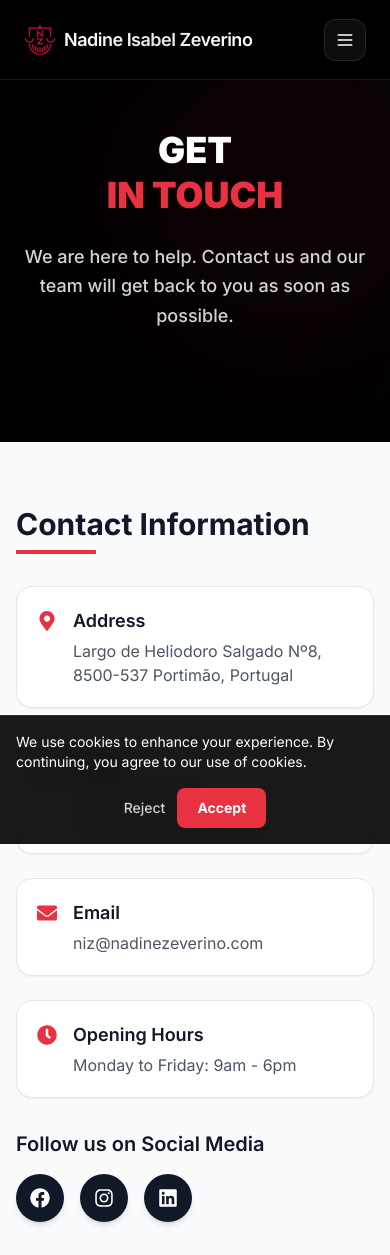
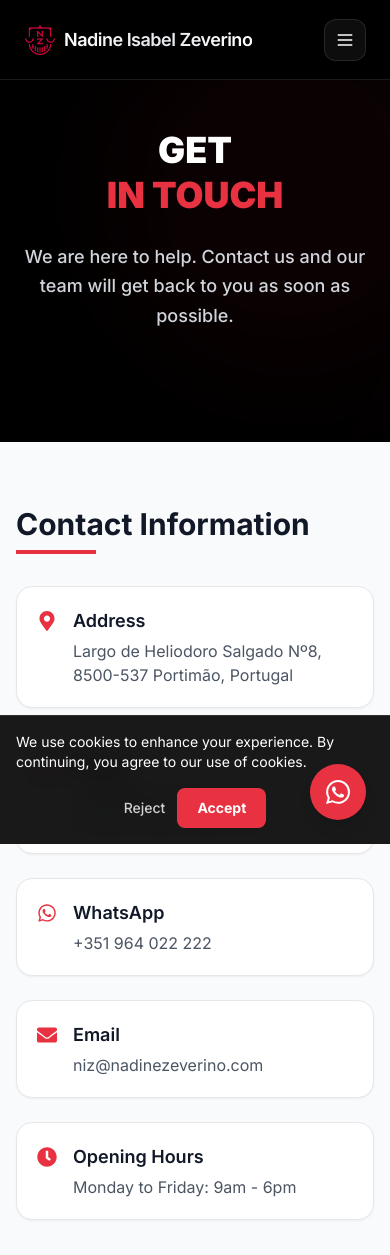
Before and after one commit to fabiodias1986/nadine-zeverino, a Next.js app: page /en/contact in a window 390 px wide. Shown: the top 1255 px of the page. Built offline with nearby package versions, Linux system fonts and the light colour scheme.

Commit message:
whatsapp

```diff
--- a/src/app/[locale]/contact/page.tsx
+++ b/src/app/[locale]/contact/page.tsx
@@ -22,7 +22,7 @@
     alternates: {
       canonical: canonicalUrl,
       languages: {
-        pt: `${siteUrl}/pt/contactos`,
+        pt: `${siteUrl}/pt/contact`,
         en: `${siteUrl}/en/contact`,
         nl: `${siteUrl}/nl/contact`,
       },
--- a/src/app/[locale]/layout.tsx
+++ b/src/app/[locale]/layout.tsx
@@ -9,7 +9,7 @@
 import { notFound } from 'next/navigation';
 import GoogleAnalytics from '@/components/GoogleAnalytics'
 import CookieBanner from '@/components/CookieBanner';
-
+import WhatsappButton from '@/components/WhatsappButton';
 
 const inter = Inter({ subsets: ["latin"] });
 
@@ -133,6 +133,7 @@
           />
         )}
         <CookieBanner />
+        <WhatsappButton />
           <Footer />
         </NextIntlClientProvider>
       </body>
--- /dev/null
+++ b/src/components/WhatsappButton.tsx
@@ -0,0 +1,31 @@
+// components/WhatsAppButton.tsx
+'use client';
+
+import Link from 'next/link';
+
+export default function WhatsAppButton() {
+  const phoneNumber = '351964022222';
+  const message = encodeURIComponent('Olá, Gostaria de agendar uma consulta.');
+
+  return (
+    <div className="lg:hidden fixed bottom-6 right-6 z-50">
+      <Link
+        href={`https://wa.me/${phoneNumber}?text=${message}`}
+        target="_blank"
+        rel="noopener noreferrer"
+        className="flex items-center justify-center w-14 h-14 rounded-full bg-[#E83241] text-white shadow-lg hover:bg-[#d02a38] transition-colors duration-200"
+        aria-label="Fale conosco no WhatsApp"
+      >
+        {/* Ícone do WhatsApp em SVG (oficial, simplificado) */}
+        <svg
+          className="w-6 h-6"
+          viewBox="0 0 24 24"
+          fill="currentColor"
+          xmlns="http://www.w3.org/2000/svg"
+        >
+          <path d="M17.472 14.382c-.297-.149-1.758-.867-2.03-.967-.273-.099-.471-.148-.67.15-.197.297-.767.966-.94 1.164-.173.199-.347.223-.644.075-.297-.15-1.255-.463-2.39-1.475-.883-.788-1.48-1.761-1.653-2.059-.173-.297-.018-.458.13-.606.134-.133.298-.347.446-.52.149-.174.198-.298.298-.497.099-.198.05-.371-.025-.52-.075-.149-.669-1.612-.916-2.207-.242-.579-.487-.5-.669-.51-.173-.008-.371-.01-.57-.01-.198 0-.52.074-.792.372-.272.297-1.04 1.016-1.04 2.48 0 1.463 1.065 2.875 1.213 3.074.149.198 2.096 3.2 5.077 4.487.709.306 1.262.489 1.694.625.712.227 1.36.195 1.871.118.571-.085 1.758-.719 2.006-1.413.248-.694.248-1.289.173-1.413-.074-.124-.272-.198-.57-.347m-5.421 7.403h-.004a9.87 9.87 0 01-5.031-1.378l-.361-.214-3.741.982.998-3.648-.235-.374a9.86 9.86 0 01-1.51-5.26c.001-5.45 4.436-9.884 9.888-9.884 2.64 0 5.122 1.03 6.988 2.898a9.825 9.825 0 012.893 6.994c-.003 5.45-4.437 9.884-9.885 9.884m8.413-18.297A11.815 11.815 0 0012.05 0C5.495 0 .16 5.335.157 11.892c0 2.096.547 4.142 1.588 5.945L.057 24l6.305-1.654a11.882 11.882 0 005.683 1.448h.005c6.554 0 11.89-5.335 11.893-11.893a11.821 11.821 0 00-3.48-8.413z" />
+        </svg>
+      </Link>
+    </div>
+  );
+}
--- a/src/components/pages/ContactPageClient.tsx
+++ b/src/components/pages/ContactPageClient.tsx
@@ -1,7 +1,16 @@
 // app/[locale]/contactos/ContactPageClient.tsx
 'use client';
 
-import { FaMapMarkerAlt, FaPhone, FaEnvelope, FaClock, FaFacebook, FaInstagram, FaLinkedin } from 'react-icons/fa';
+import {
+  FaMapMarkerAlt,
+  FaPhone,
+  FaEnvelope,
+  FaClock,
+  FaFacebook,
+  FaInstagram,
+  FaLinkedin,
+  FaWhatsapp
+} from 'react-icons/fa';
 import ContactForm from '@/components/forms/ContactForm';
 import PageHeader from '@/components/layout/PageHeader';
 import { useTranslations } from 'next-intl';
@@ -29,6 +38,18 @@
       ),
       action: () => {
         window.location.href = 'tel:+351964022222';
+      }
+    },
+    {
+      icon: <FaWhatsapp className="text-[#E83241] text-xl" />,
+      title: "WhatsApp",
+      content: (
+        <div className="flex flex-col">
+          <span>+351 964 022 222</span>
+        </div>
+      ),
+      action: () => {
+        window.open('https://wa.me/351964022222', '_blank');
       }
     },
     {
@@ -72,7 +93,7 @@
                   <div
                     key={index}
                     onClick={info.action ? () => info.action() : undefined}
-                    className={`flex items-start gap-4 p-5 bg-white rounded-2xl border border-gray-200 shadow-sm hover:shadow-md transition-all duration-300 cursor-pointer ${info.action ? 'hover:border-[#E83241]' : ''}`}
+                    className={`flex items-start gap-4 p-5 bg-white rounded-2xl border border-gray-200 shadow-sm hover:shadow-md transition-all duration-300 cursor-pointer ${info.action ? 'hover:border-[#E83241]' : 'cursor-default'}`}
                   >
                     <div className="mt-1">{info.icon}</div>
                     <div>
@@ -90,7 +111,7 @@
                 {socialLinks.map((social, index) => (
                   <a
                     key={index}
-                    href={social.url}
+                    href={social.url.trim()}
                     target="_blank"
                     rel="noopener noreferrer"
                     className="w-12 h-12 bg-gray-900 text-white rounded-full flex items-center justify-center text-xl hover:bg-[#E83241] transition-all duration-300 shadow-md hover:shadow-lg"
```
